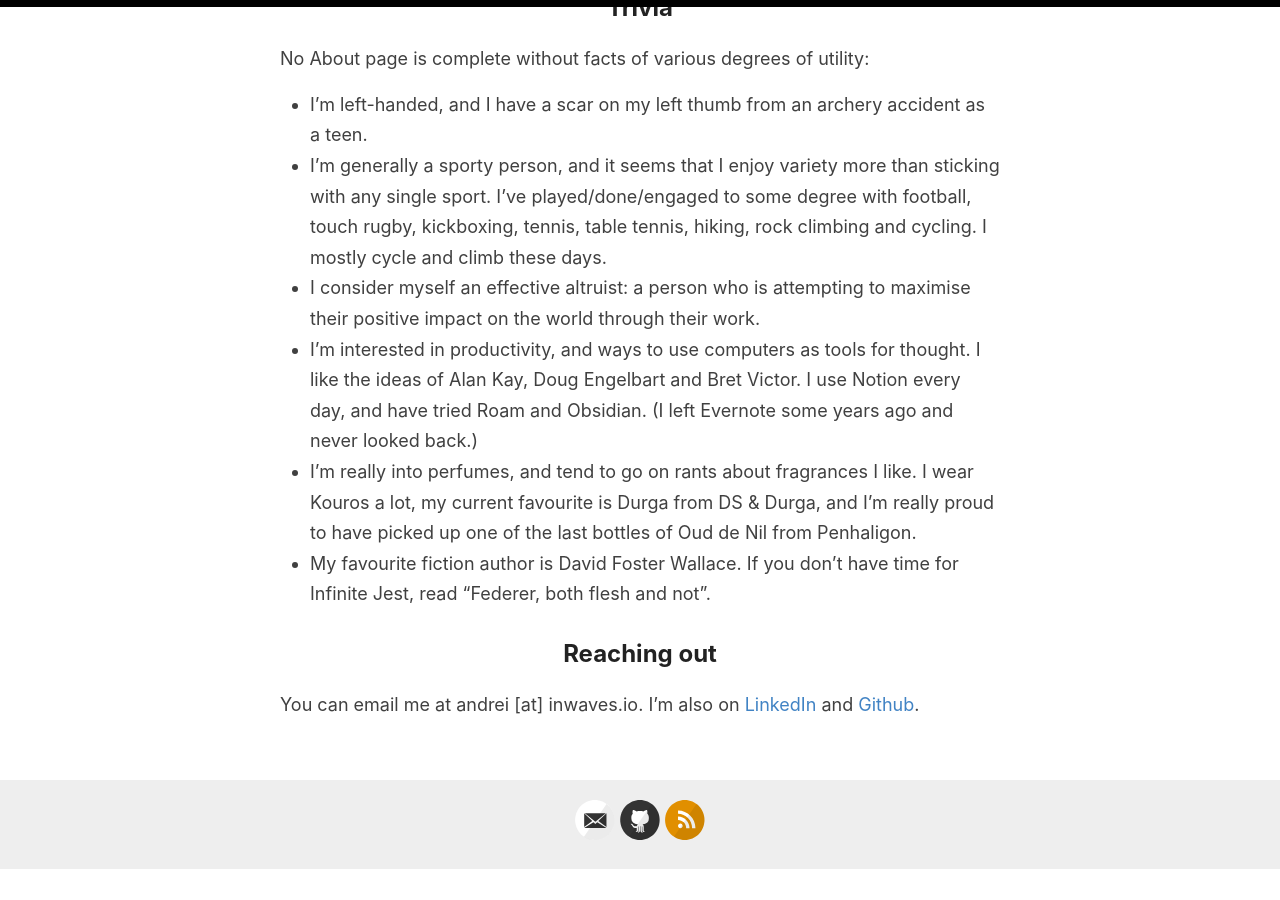
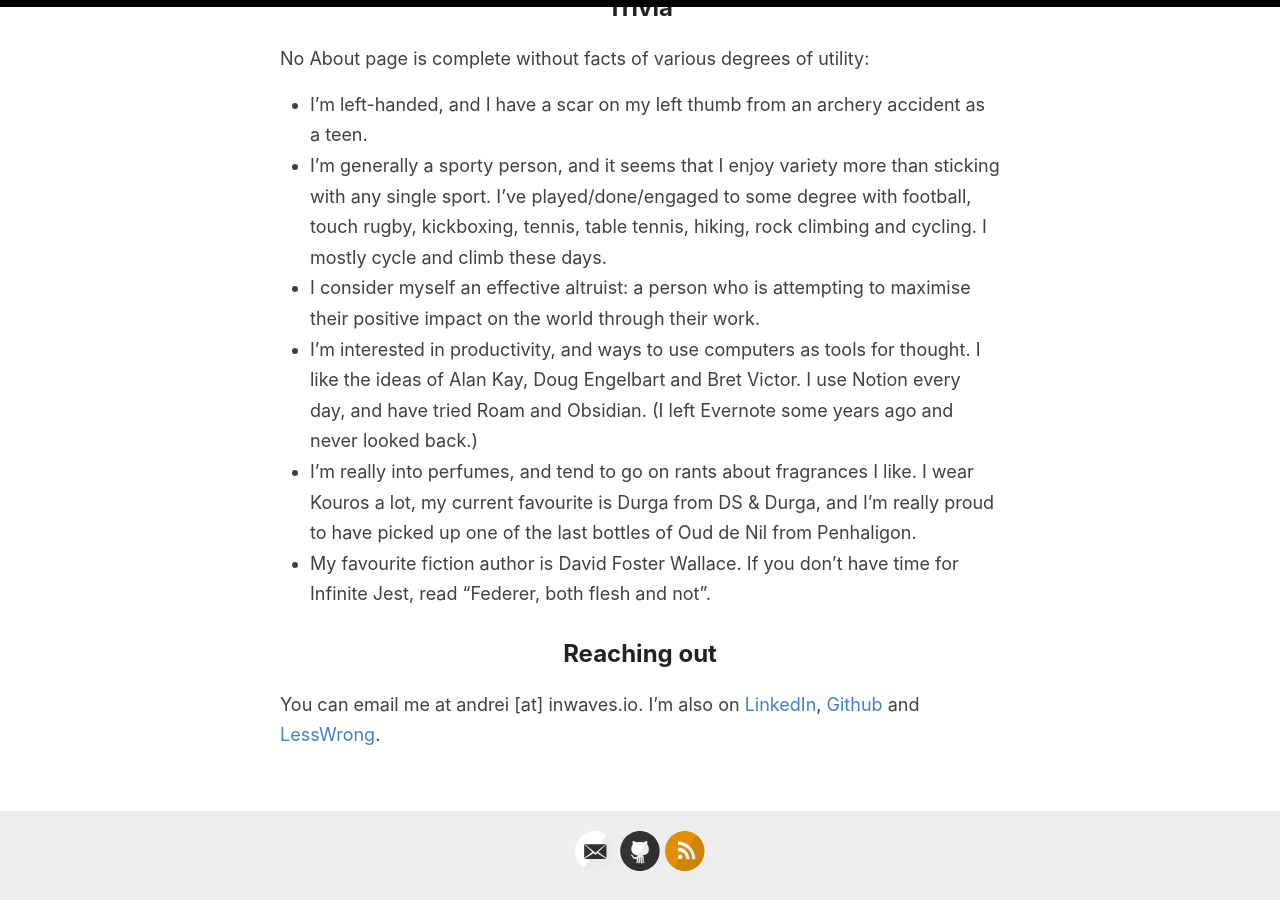
Before and after one commit to inwaves/inwaves.github.io, a Jekyll site: the page built from _pages/about.md, in a window 1280 px wide and 900 px high, scrolled down 1803 px. Built offline with Jekyll 4.4.1, drawn with Linux system fonts in a browser that asks for light colours; before the commit the page ends 2673 px from its top, so only the background shows below that.

Commit message:
Lesswrong link

```diff
--- a/_pages/about.md
+++ b/_pages/about.md
@@ -30,4 +30,4 @@
 - My favourite fiction author is David Foster Wallace. If you don't have time for Infinite Jest, read "Federer, both flesh and not".
 
 ## Reaching out
-You can email me at andrei [at] inwaves.io. I'm also on [LinkedIn](https://www.linkedin.com/in/aalexaa/) and [Github](https://github.com/inwaves).
+You can email me at andrei [at] inwaves.io. I'm also on [LinkedIn](https://www.linkedin.com/in/aalexaa/), [Github](https://github.com/inwaves) and [LessWrong](https://www.lesswrong.com/users/inwaves).
```
Also changed, not shown: _posts/2022-10-31-deceptive_systems.md (+1 -2 lines).
